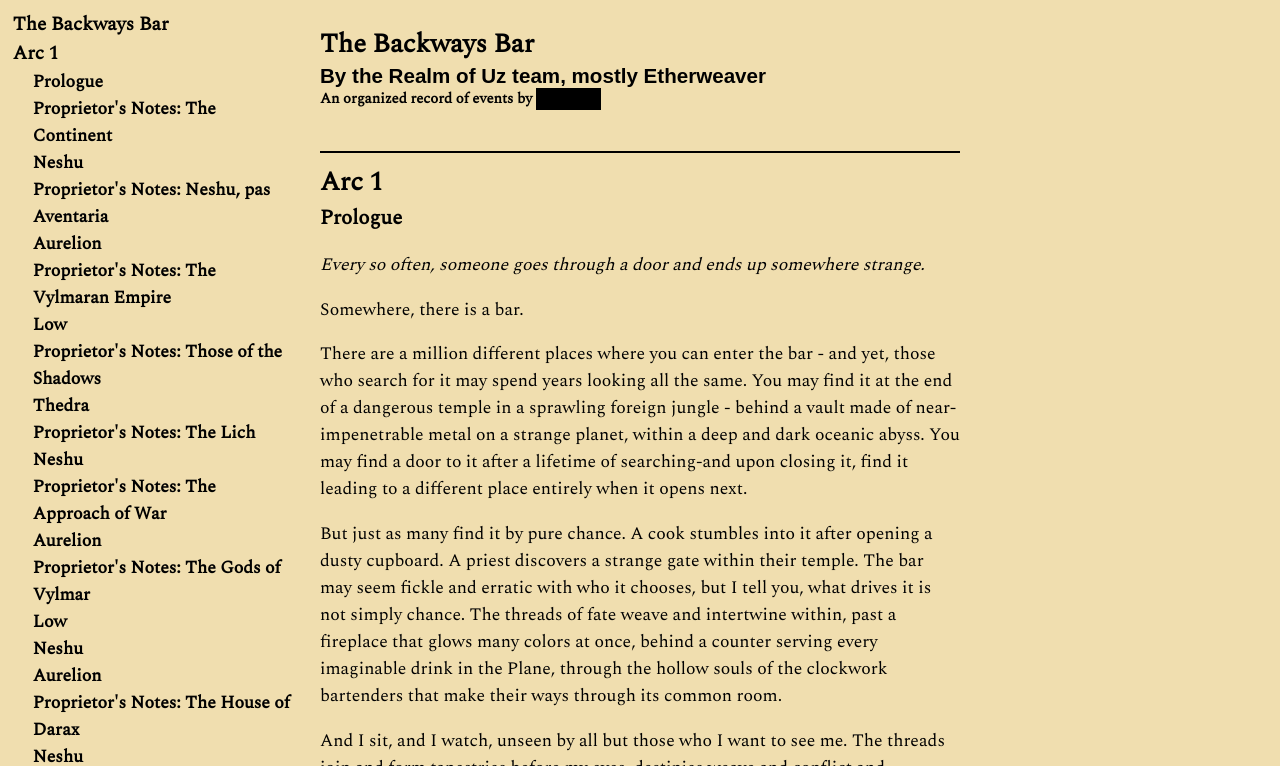
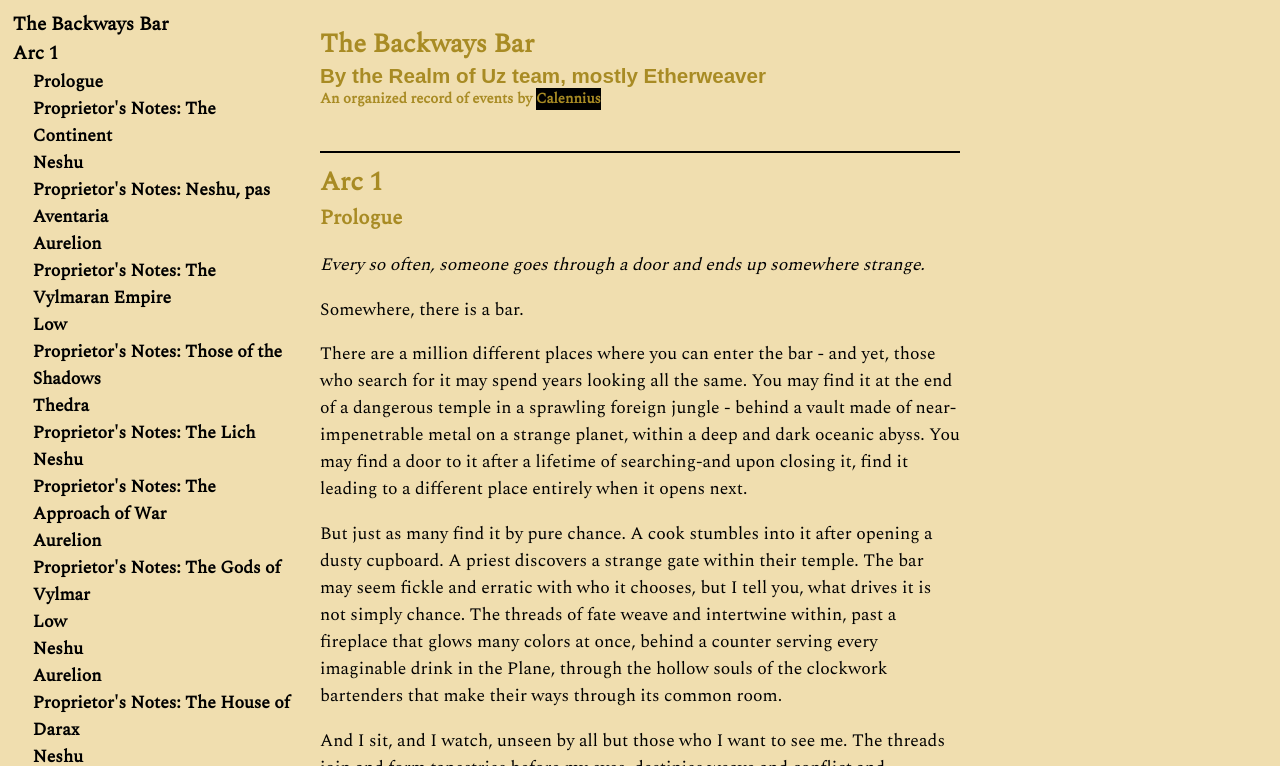
Before and after one commit to realmofuz/rpg-website, a plain HTML site: page BB.html in a window 1280 px wide. Shown: the part 34-800 px from the top of the page. Drawn offline with nearby package versions, Linux system fonts and the light colour scheme; a web font is replaced by a local one.

Commit message:
fixing BB text color

```diff
--- a/rpg.css
+++ b/rpg.css
@@ -32,7 +32,7 @@ body {
     background-color: rgb(240, 222, 175);
 }
 .bbcontent h1, .bbcontent h2, .bbcontent h3, .bbcontent h4, .bbcontent h5, .bbcontent h6 {
-    color: black;
+    color: var(--theme-color);
     background: transparent;
     -webkit-text-fill-color: initial;
     background-clip: initial;
```
